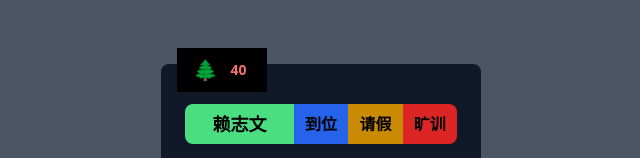
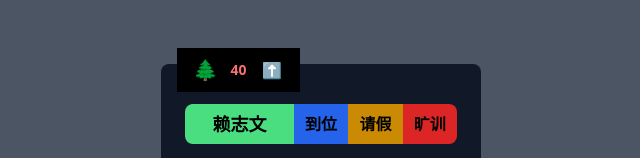
Before and after one commit to zhu-hong/rc, a Vue app: page / in a window 1280 px wide. Shown: the top 158 px of the page, without its empty margins (319-959 px from the left). Built offline with nearby package versions, Linux system fonts and the light colour scheme.

Commit message:
名字面板收起功能

```diff
--- a/src/components/Plaque/index.vue
+++ b/src/components/Plaque/index.vue
@@ -1,5 +1,6 @@
 <script setup>
 import Item from './item.vue';
+import { isRoll } from '../../data';
 defineProps({
   pendings: Array
 })
@@ -8,17 +9,40 @@ defineProps({
 <template>
   <div class="relative w-80 mx-auto my-8 p-6 pt-10 bg-gray-900 rounded-lg">
     <section
-      class="absolute -top-4 left-4 px-4 py-2 bg-black text-green-500 text-xl grid grid-cols-2 gap-2"
+      class="absolute -top-4 left-4 px-4 py-2 bg-black text-green-500 text-xl grid grid-cols-3 gap-2"
     >
       🌲
       <small
         class="text-sm text-red-400 font-bold grid place-items-center"
       >{{ pendings.length }}</small>
+      <small
+        :class="['cursor-pointer transition-transform grid place-items-center', { 'transform rotate-180': isRoll }]"
+        @click="isRoll = !isRoll"
+      >
+        ⬆
+      </small>
     </section>
-      <div class="w-full grid gap-4 origin-top-left">
+    <transition name="roll">
+      <div class="w-full grid gap-4 origin-top" v-show="!isRoll">
         <template v-for="member in pendings" :key="member.id">
           <item :member="member"></item>
         </template>
       </div>
+    </transition>
   </div>
 </template>
+
+<style>
+.roll-enter-active {
+  transition: all 0.2s linear;
+}
+
+.roll-leave-active {
+  transition: all 0.2s linear;
+}
+
+.roll-enter-from,
+.roll-leave-to {
+  transform: scaleY(0);
+}
+</style>
--- a/src/data/index.js
+++ b/src/data/index.js
@@ -1,4 +1,4 @@
-import { reactive, computed } from "@vue/reactivity";
+import { reactive, computed, ref } from "@vue/reactivity";
 
 // 总名单
 const list = reactive([
@@ -64,8 +64,12 @@ const statusInfo = [
   }
 ]
 
+// 控制名字面板的显示隐藏
+const isRoll = ref(false);
+
 export {
   list,
   pendings,
-  statusInfo
+  statusInfo,
+  isRoll
 }
```
